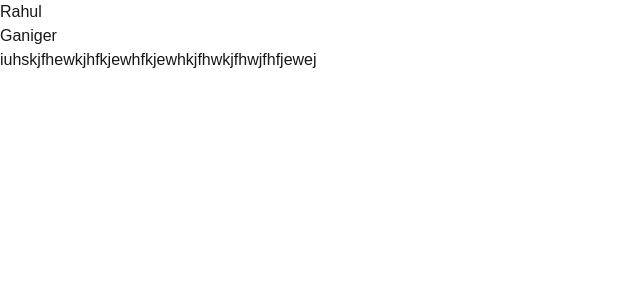
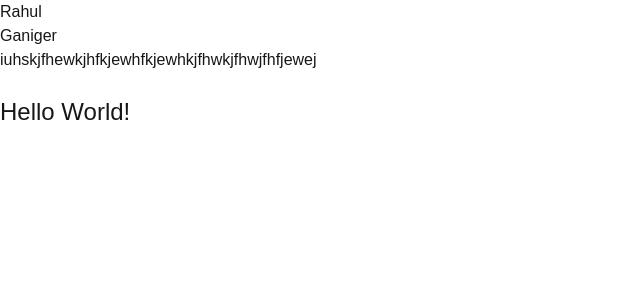
Before and after one commit to Rahul-Ganiger/my-app, a Next.js app: page / in a window 1280 px wide. Shown: the top 300 px of the page, without its empty margins (0-640 px from the left). Built offline with nearby package versions, Linux system fonts and the light colour scheme.

Commit message:
first commit

```diff
--- a/src/app/page.tsx
+++ b/src/app/page.tsx
@@ -6,6 +6,7 @@ export default function Home() {
       <h1>Rahul</h1>
       <h1>Ganiger</h1>
       <p>iuhskjfhewkjhfkjewhfkjewhkjfhwkjfhwjfhfjewej</p>
+      <div className="pt-6 text-2xl ">Hello World!</div>
     </>
   );
 }
```
